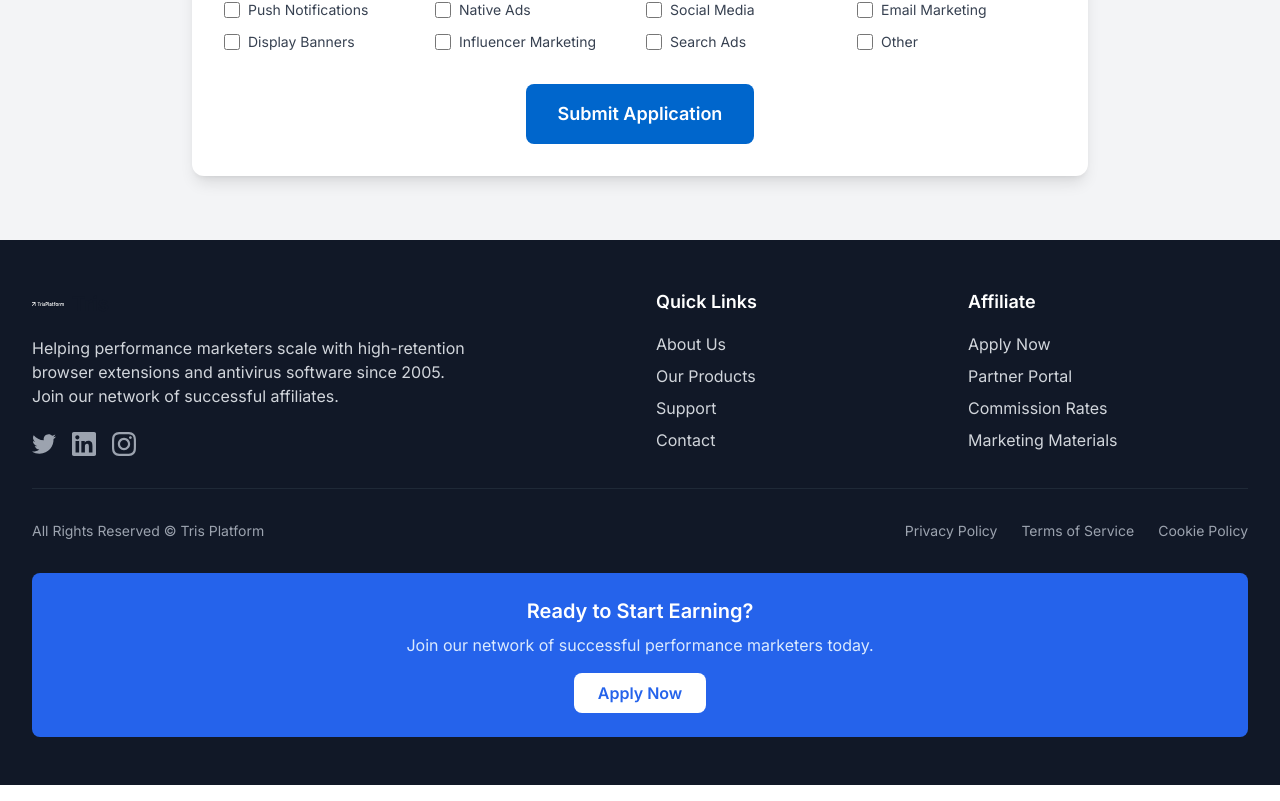
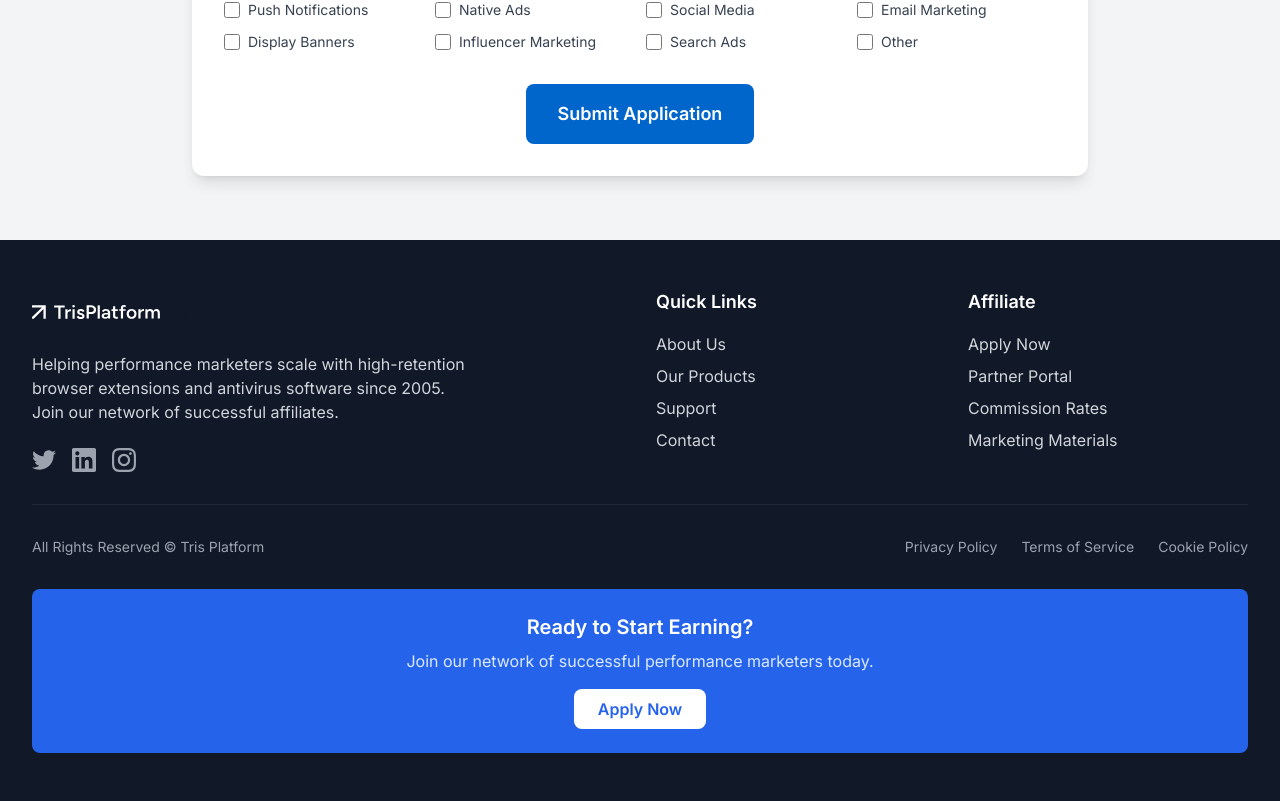
Before and after one commit to mummysboy/trisase2025, a React (Create React App) app: page / in a window 1280 px wide. Shown: the part 2551-3352 px from the top of the page. Built offline with nearby package versions, Linux system fonts and the light colour scheme.

Commit message:
Make footer logo same size as header logo

```diff
--- a/src/components/Footer.tsx
+++ b/src/components/Footer.tsx
@@ -14,7 +14,7 @@ const Footer: React.FC = () => {
           {/* Company Info */}
           <div className="col-span-1 md:col-span-2">
             <div className="mb-4">
-              <Logo size="md" variant="white" />
+              <Logo size="lg" variant="white" customSize="w-32 h-12" />
             </div>
             <p className="text-gray-300 mb-6 max-w-md">
               Helping performance marketers scale with high-retention browser extensions and antivirus software since 2005.
```
